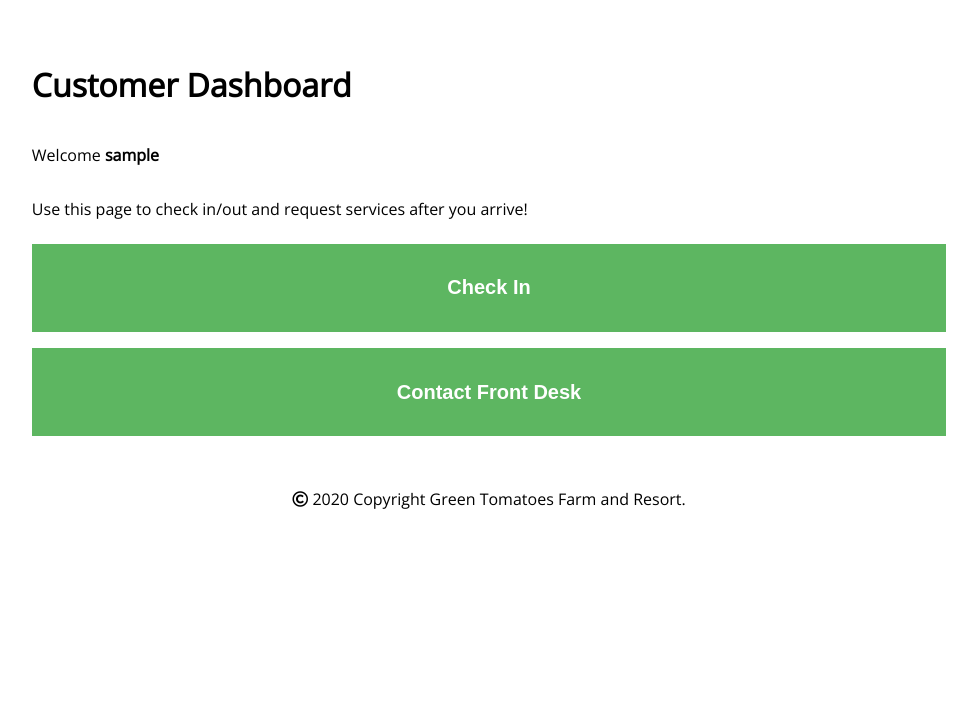
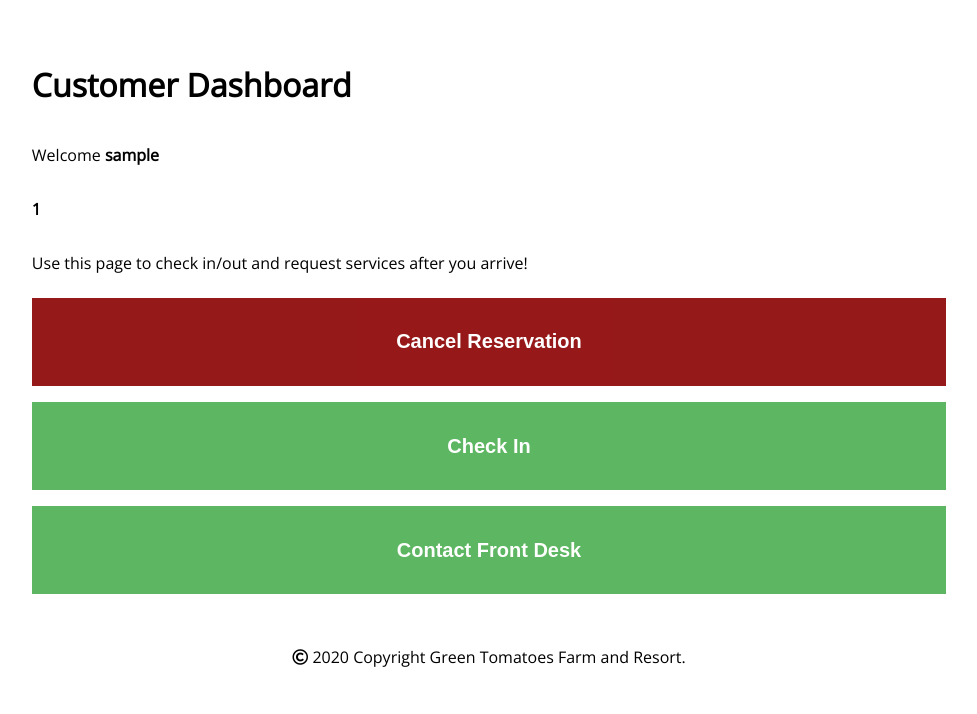
Before and after one commit to Box-Analyst/green-tomatoes, a PHP site: page /customerdash.php in a window 1280 px wide. Shown: the part 86-800 px from the top of the page, without its empty margins (151-1128 px from the left). Run offline with PHP 8.4, Linux system fonts and the light colour scheme; the visitor is signed in with stand-in values (Sample User, id 1); some libraries are stand-ins or nearby versions.

Commit message:
the best changes

```diff
--- a/customerdash.php
+++ b/customerdash.php
@@ -8,6 +8,10 @@ if (isset($_GET['logout'])) {
   session_destroy();
   unset($_SESSION['username']);
   header("location: login.php");
+}
+if (isset($_GET['checkedIn'])) {
+  $_SESSION['checkedIn'] = $_GET['checkedIn'];
+  header("location: customerdash.php");
 }
 ?>
 <!DOCTYPE html>
@@ -63,6 +67,7 @@ if (isset($_GET['logout'])) {
     <!-- logged in user information -->
     <?php if (isset($_SESSION['username'])) : ?>
       <p>Welcome <strong><?php echo $_SESSION['username']; ?></strong></p>
+      <p><strong><?php echo $_SESSION['checkin']; ?></strong></p>
     <?php endif ?>
     <?php if (!isset($_SESSION['username'])) : ?>
       <p> <a href="login.php?msg='1'" style="color: red;">You must Login to use this page.</a> </p>
@@ -70,22 +75,29 @@ if (isset($_GET['logout'])) {
     </div>
     <p>Use this page to check in/out and request services after you arrive!</p>
     <!-- TODO: make button say "canel reservation" if before reservation date -->
+    <?php if (strtotime($_SESSION['checkin']) < strtotime(date("Y-m-d"))) : ?>
+      <button type="button" class="signinbtn" style="background-color: darkred;">
+        <h2>
+          <div>Cancel Reservation</div>
+        </h2>
+      </button>
+    <?php endif ?>
     <?php if (!isset($_SESSION['username'])) : ?>
-      <button type="button" class="signinbtn" href="" style="background-color: gray;">
+      <button type="button" class="signinbtn" style="background-color: gray;">
         <h2>
           <div>Check In</div>
         </h2>
       </button>
     <?php endif ?>
     <?php if ($_SESSION['checkedIn'] == '0') : ?>
-      <button type="button" class="signinbtn">
+      <button type="button" class="signinbtn" onclick="location.href='customerdash.php?checkedIn=1'">
         <h2>
           <div>Check In</div>
         </h2>
       </button>
     <?php endif ?>
     <?php if ($_SESSION['checkedIn'] == '1') : ?>
-      <button type="button" class="signinbtn">
+      <button type="button" class="signinbtn" onclick="location.href='customerdash.php?checkedIn=0'">
         <h2>
           <div>Check Out</div>
         </h2>
@@ -93,14 +105,14 @@ if (isset($_GET['logout'])) {
     <?php endif ?>
 
     <?php if (!isset($_SESSION['username'])) : ?>
-      <button type="button" class="signinbtn" href="" style="background-color: gray;">
+      <button type="button" class="signinbtn" style="background-color: gray;">
         <h2>
           <div>Contact Front Desk</div>
         </h2>
       </button>
     <?php endif ?>
     <?php if (isset($_SESSION['username'])) : ?>
-      <button type="button" class="signinbtn" href="">
+      <button type="button" class="signinbtn">
         <h2>
           <div>Contact Front Desk</div>
         </h2>
--- a/register.php
+++ b/register.php
@@ -25,7 +25,7 @@
     <nav>
       <ul id="horizontal-list">
         <li><a href="index.php" class="active">Home</a></li>
-        <li><a href="about.html">About</a></li>
+        <li><a href="about.php">About</a></li>
         <li><a href="login.php">Login</a></li>
       </ul>
       <h1>
@@ -41,7 +41,7 @@
   </header>
   <main>
     <form method="post" action="register.php">
-	<?php include('errors.php'); ?>
+      <?php include('errors.php'); ?>
       <div class="container">
         <br><br><br>
         <h1>Register</h1>
```
Also changed, not shown: server.php (line endings or trailing spaces).
